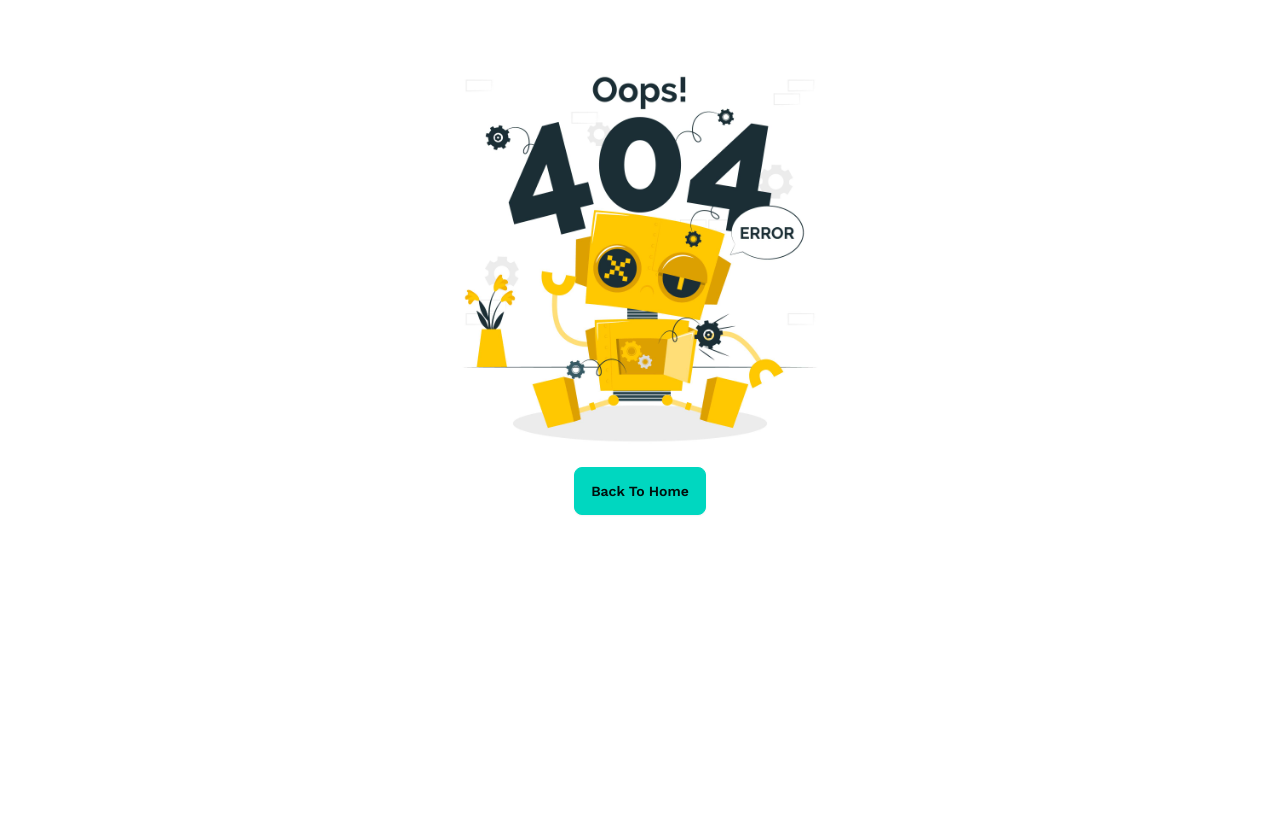
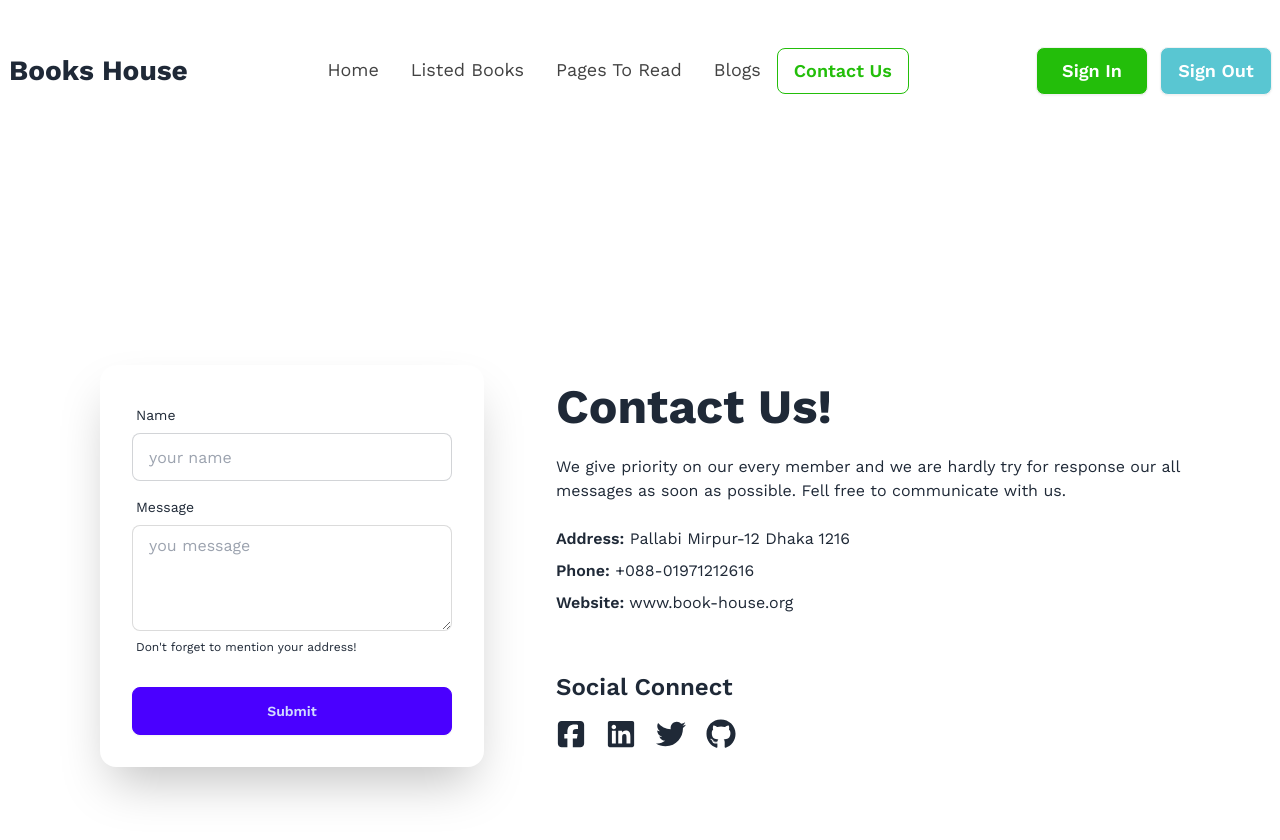
Before and after one commit to arifraj9911/book-review, a React (Vite) app: page /contact in a window 1280 px wide. Before the commit this address had no page. Shown: the top 840 px of the page. Before the commit the page ends 800 px from the top, so only its background shows below. Built offline with nearby package versions, Linux system fonts and the light colour scheme; a web font is replaced by a local one.

Commit message:
contact us section and wishlist sort functionality added

```diff
--- /dev/null
+++ b/src/components/Contact/Contact.jsx
@@ -0,0 +1,68 @@
+import { FaLinkedin, FaTwitter } from "react-icons/fa";
+import { FaGithub, FaSquareFacebook } from "react-icons/fa6";
+
+const Contact = () => {
+  return (
+    <div className="hero min-h-screen ">
+      <div className="hero-content flex-col lg:flex-row-reverse items-center gap-12 ">
+        <div className="text-left lg:text-left lg:w-1/2 lg:ml-6">
+          <h1 className="text-5xl font-bold">Contact Us!</h1>
+          <p className="py-6">
+            We give priority on our every member and we are hardly try for response our all messages as soon as possible. Fell free to communicate with us.
+          </p>
+          <div className="flex flex-col gap-2">
+            <span> <span className="font-semibold">Address:</span> Pallabi Mirpur-12 Dhaka 1216</span>
+            <span> <span className="font-semibold">Phone:</span> +088-01971212616</span>
+            <span> <span className="font-semibold">Website:</span> www.book-house.org</span>
+          </div>
+          <div>
+            <h4 className="text-2xl font-semibold mt-14 mb-4">Social Connect</h4>
+            <div className="flex items-center  gap-5 ">
+                <span className="text-3xl"><FaSquareFacebook /></span>
+                <span className="text-3xl"><FaLinkedin /></span>
+                <span className="text-3xl"><FaTwitter /></span>
+                <span className="text-3xl"><FaGithub /></span>
+            </div>
+          </div>
+        </div>
+        <div className="card shrink-0 w-full max-w-sm shadow-2xl bg-base-100">
+          <form className="card-body">
+            <div className="form-control">
+              <label className="label">
+                <span className="label-text">Name</span>
+              </label>
+              <input
+                type="text"
+                placeholder="your name"
+                className="input input-bordered"
+                required
+              />
+            </div>
+            <div className="form-control">
+              <label className="label">
+                <span className="label-text">Message</span>
+              </label>
+              {/* <input
+                type="text"
+                placeholder="your message"
+                className="input input-bordered"
+                required
+              /> */}
+              <textarea name="" id="" cols="30" rows="4" className="border border-[#13131326] rounded-lg pl-4 pt-2" placeholder="you message"></textarea>
+              <label className="label">
+                <a href="#" className="label-text-alt link link-hover">
+                  Don't forget to mention your address!
+                </a>
+              </label>
+            </div>
+            <div className="form-control mt-4">
+              <button className="btn btn-primary">Submit</button>
+            </div>
+          </form>
+        </div>
+      </div>
+    </div>
+  );
+};
+
+export default Contact;
--- a/src/components/Header/Header.jsx
+++ b/src/components/Header/Header.jsx
@@ -15,6 +15,9 @@ const Header = () => {
       </li>
       <li className="text-sm lg:text-lg font-normal text-[#131313CC]">
         <NavLink to="/blogs">Blogs</NavLink>
+      </li>
+      <li className="text-sm lg:text-lg font-normal text-[#131313CC]">
+        <NavLink to="/contact">Contact Us</NavLink>
       </li>
     </>
   );
--- a/src/components/ListedBooks/ListedBooks.jsx
+++ b/src/components/ListedBooks/ListedBooks.jsx
@@ -29,8 +29,8 @@ const ListedBooks = () => {
     }
   }, []);
 
-  const handleSortItem = (target) => {
-    console.log(target);
+  const handleSortReadItem = (target) => {
+    // console.log(target);
     if (target === 1) {
       setSortName("Rating");
       const result = [...readBooks].sort((a, b) => b.rating - a.rating);
@@ -47,9 +47,31 @@ const ListedBooks = () => {
       setReadBooks(result);
     }
   };
+
+  const handleShortWishlistItem = (target) => {
+    if (target === 1) {
+      setSortName("Rating");
+      const result = [...wishlistBooks].sort((a, b) => b.rating - a.rating);
+      setWishlistBooks(result);
+    } else if (target === 2) {
+      setSortName("Number of Pages");
+      const result = [...wishlistBooks].sort(
+        (a, b) => b.totalPages - a.totalPages
+      );
+      setWishlistBooks(result);
+    } else if (target === 3) {
+      setSortName("Published Year");
+      const result = [...wishlistBooks].sort(
+        (a, b) => b.yearOfPublishing - a.yearOfPublishing
+      );
+      setWishlistBooks(result);
+    }
+  };
   return (
     <div>
-      <h2 className="text-[28px] bg-[#1313130D] p-8 text-center rounded-2xl font-bold">Books</h2>
+      <h2 className="text-[28px] bg-[#1313130D] p-8 text-center rounded-2xl font-bold">
+        Books
+      </h2>
       <div className="dropdown dropdown-bottom flex justify-center mt-8 ">
         <div
           tabIndex={0}
@@ -65,13 +87,28 @@ const ListedBooks = () => {
           tabIndex={0}
           className="dropdown-content z-[1] menu p-2 shadow bg-base-100 rounded-box w-52"
         >
-          <li onClick={() => handleSortItem(1)}>
+          <li
+            onClick={() => {
+              handleSortReadItem(1);
+              handleShortWishlistItem(1);
+            }}
+          >
             <a>Rating</a>
           </li>
-          <li onClick={() => handleSortItem(2)}>
+          <li
+            onClick={() => {
+              handleSortReadItem(2);
+              handleShortWishlistItem(2);
+            }}
+          >
             <a>Number of Pages</a>
           </li>
-          <li onClick={() => handleSortItem(3)}>
+          <li
+            onClick={() => {
+              handleSortReadItem(3);
+              handleShortWishlistItem(3);
+            }}
+          >
             <a>Published Year</a>
           </li>
         </ul>
@@ -83,7 +120,6 @@ const ListedBooks = () => {
           role="tab"
           className="tab"
           aria-label="Read Books"
-          checked
         />
         <div
           role="tabpanel"
--- a/src/main.jsx
+++ b/src/main.jsx
@@ -9,6 +9,7 @@ import PagesToRead from "./components/PagesToRead/PagesToRead";
 import BookDetails from "./components/BookDetails/BookDetails";
 import ErrorPage from "./components/ErrorPage/ErrorPage";
 import Blogs from "./components/Blogs/Blogs";
+import Contact from "./components/Contact/Contact";
 
 const router = createBrowserRouter([
   {
@@ -38,6 +39,10 @@ const router = createBrowserRouter([
       {
         path:'/blogs',
         element:<Blogs></Blogs>
+      },
+      {
+        path:'/contact',
+        element:<Contact></Contact>
       }
     ],
   },
```
Also changed, not shown: .eslintrc.cjs.
